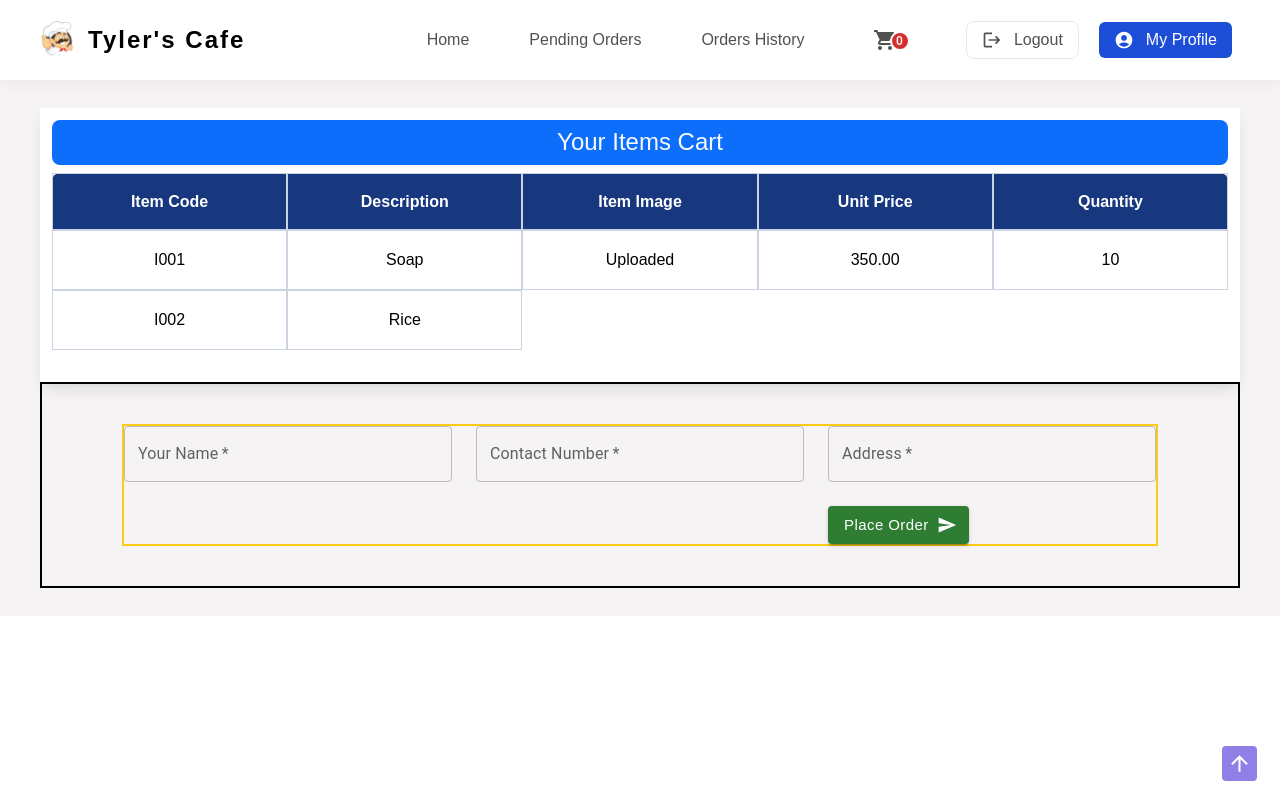
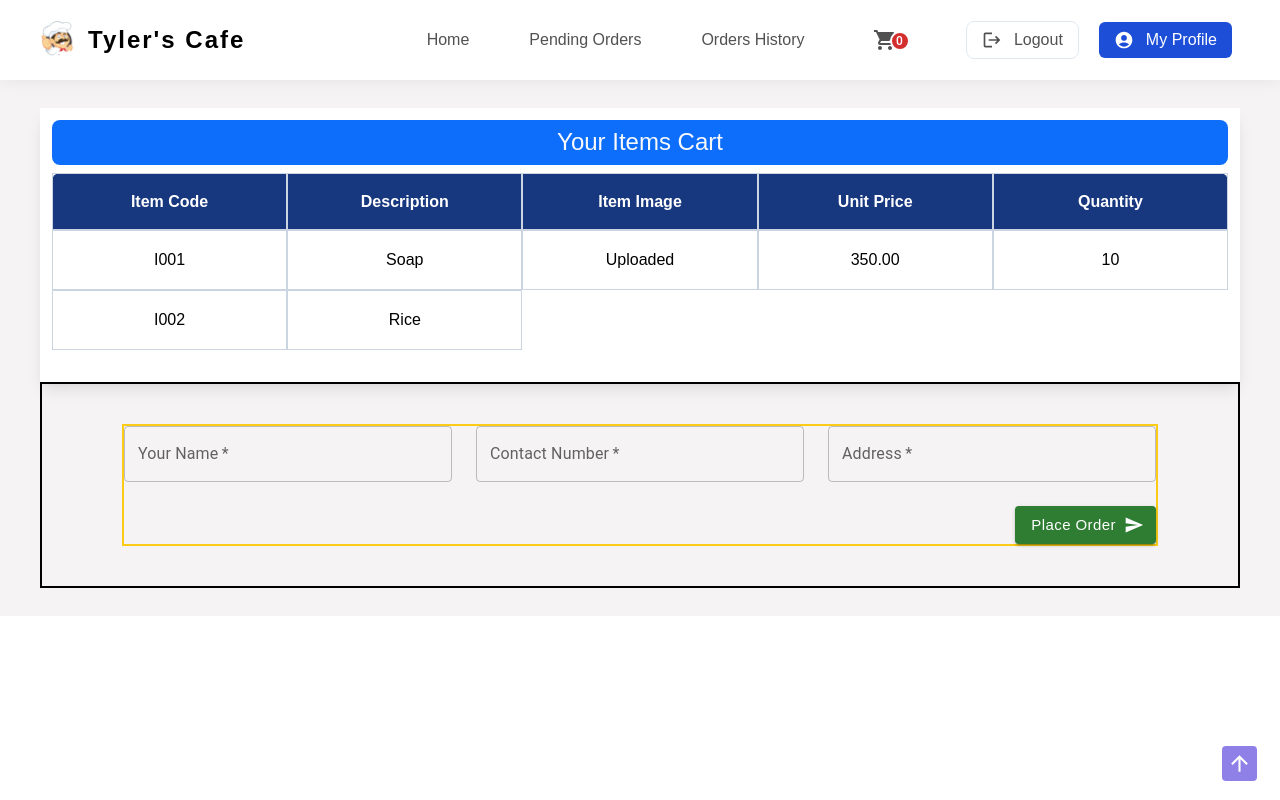
Before and after one commit to AshanSandeep06/Food-Shop-System, a React (Create React App) app in the folder frontend/: page /placeOrder in a window 1280 px wide. Built offline with nearby package versions, Linux system fonts and the light colour scheme.

Commit message:
Content Updated in PlaceOrder Component

```diff
--- a/frontend/src/pages/PlaceOrder/PlaceOrder.tsx
+++ b/frontend/src/pages/PlaceOrder/PlaceOrder.tsx
@@ -53,7 +53,7 @@ const PlaceOrder = () => {
             required
           />
 
-          <div className="col-start-3 col-end-4">
+          <div className="col-start-3 col-end-4 flex justify-end items-center">
             <Button className="!capitalize !font-poppins !font-normal !text-[15px]" variant="contained" color="success" endIcon={<SendIcon />}>
               Place Order
             </Button>
```
